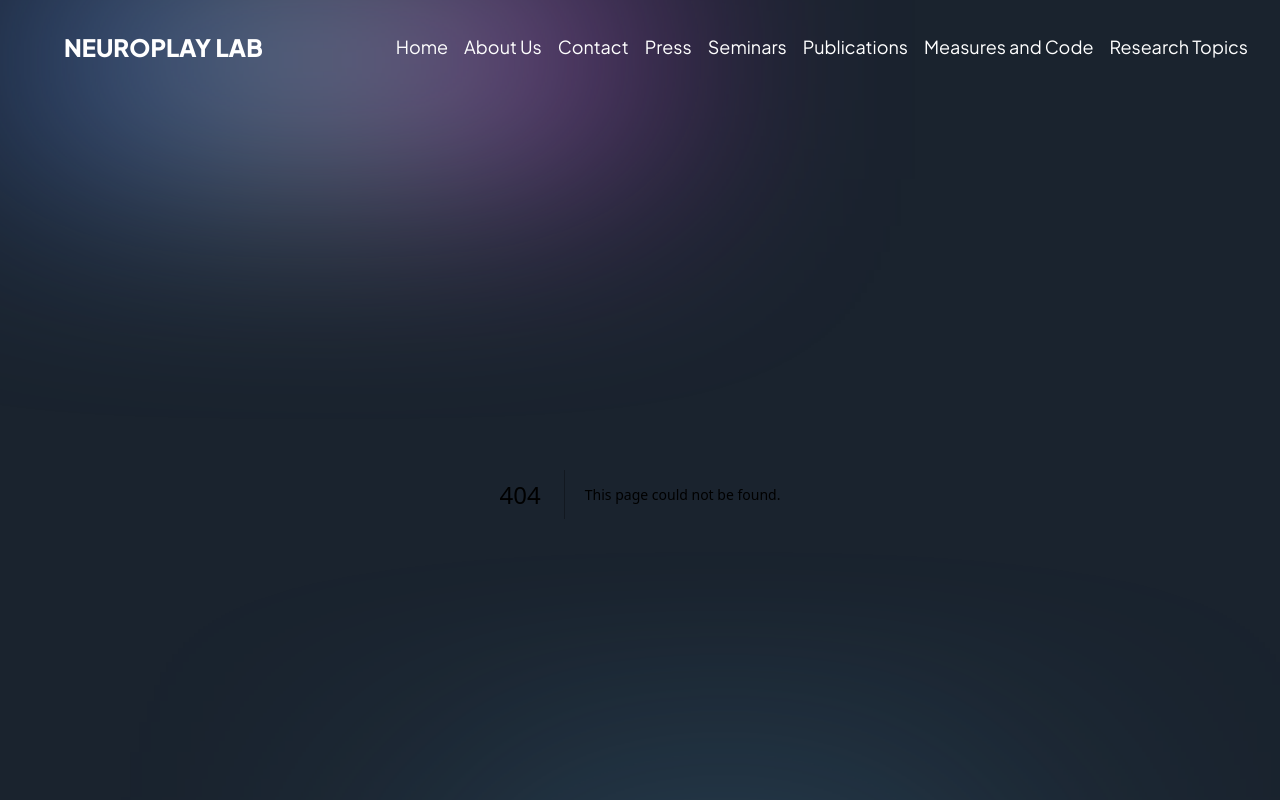
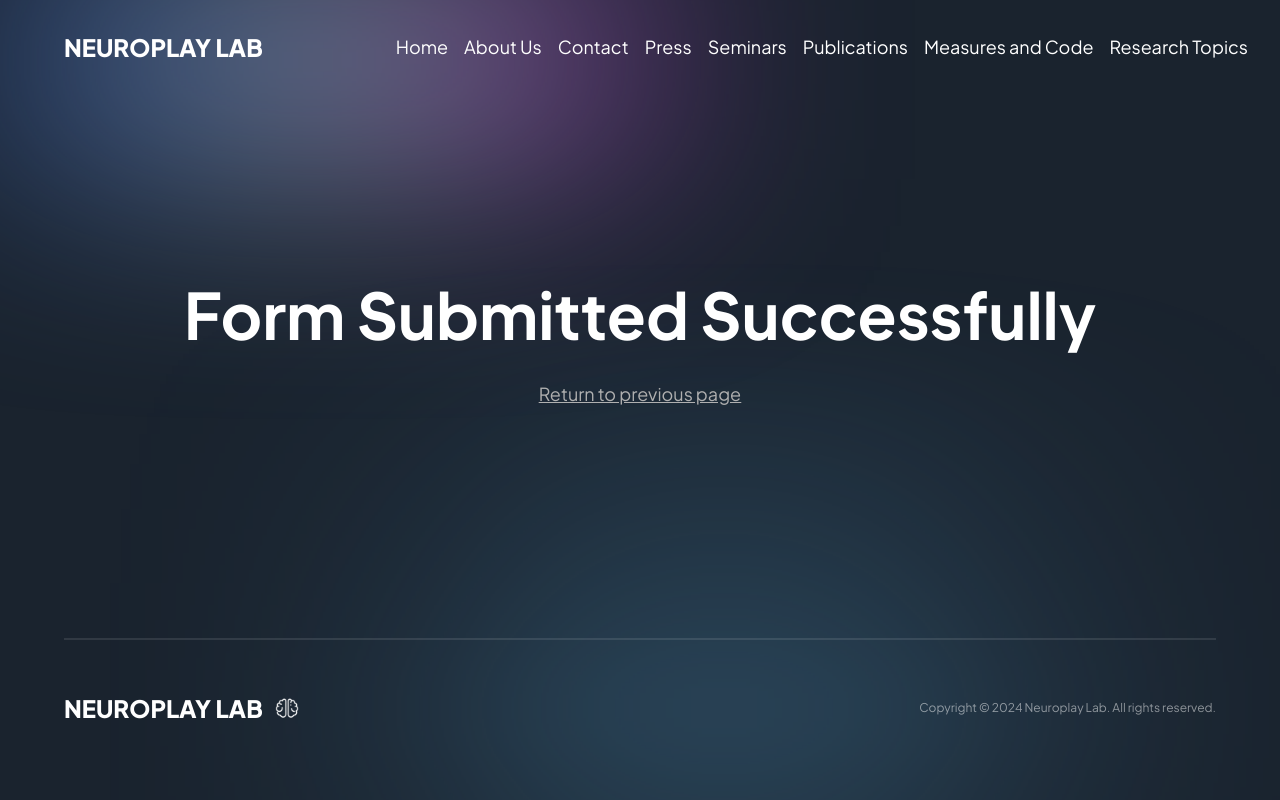
Before and after one commit to Neuroplay-Lab/Neuroplay-Lab, a Next.js app: page /Neuroplay-Lab/contact/form-success in a window 1280 px wide. Before the commit this address had no page. Shown: the top 800 px of the page. Built offline with nearby package versions, Linux system fonts and the light colour scheme.

Commit message:
Updated X text to X logo for better clarity and added a form success page when using contact form

```diff
--- /dev/null
+++ b/app/contact/form-success/page.tsx
@@ -0,0 +1,24 @@
+import Link from "next/link";
+import { TitleText } from "../../components";
+
+const SuccessPage = () => {
+    return (
+        <>
+            <div className="h-[64dvh] grid items-center">
+                <div>
+                    <TitleText
+                        title={"Form Submitted Successfully"}
+                        textStyles={"text-center mx-4"}
+                    />
+                    <p className="flex-1 mt-[16px] font-normal text-[18px] text-[#B0B0B0] leading-[32.4px] text-center mb-8 mx-4 underline">
+                        <Link href="/contact" className="hover:text-white">
+                            Return to previous page
+                        </Link>
+                    </p>
+                </div>
+            </div>
+        </>
+    );
+};
+
+export default SuccessPage;
--- a/app/contact/page.tsx
+++ b/app/contact/page.tsx
@@ -19,9 +19,13 @@ const Contact = () => {
                         listKey="X"
                         extraStyles="mb-4 [&:not(:last-child)]:after:my-6"
                     >
-                        <h3 className="font-medium text-white text-2xl m-3">
-                            X
-                        </h3>
+                        <div className="w-6 h-fit m-3">
+                            <svg xmlns="http://www.w3.org/2000/svg" shapeRendering="geometricPrecision" textRendering="geometricPrecision" imageRendering="optimizeQuality" fillRule="evenodd" clipRule="evenodd" viewBox="0 0 512 462.799">
+                                <title>X</title>
+                                <desc>Logo for 'X' Social Media platform</desc>
+                                <path fill="#fff" fillRule="nonzero" d="M403.229 0h78.506L310.219 196.04 512 462.799H354.002L230.261 301.007 88.669 462.799h-78.56l183.455-209.683L0 0h161.999l111.856 147.88L403.229 0zm-27.556 415.805h43.505L138.363 44.527h-46.68l283.99 371.278z"/>
+                            </svg>
+                        </div>
                         <span className="text-white font-medium">
                             Liam Cross:{" "}
                         </span>
@@ -121,7 +125,7 @@ const Contact = () => {
                     <h3 className="text-center font-semibold text-2xl m-3 text-white">
                         Contact Form
                     </h3>
-                    <form method="post" className="m-4" action="">
+                    <form method="post" className="m-4" action="https://forms.un-static.com/forms/40fbc761dde6ebd4b99a243ec7fb8aeb3928f811">
                         <div className="m-3 flex flex-col">
                             <label
                                 className="block text-secondary-white font-bold py-1"
```
